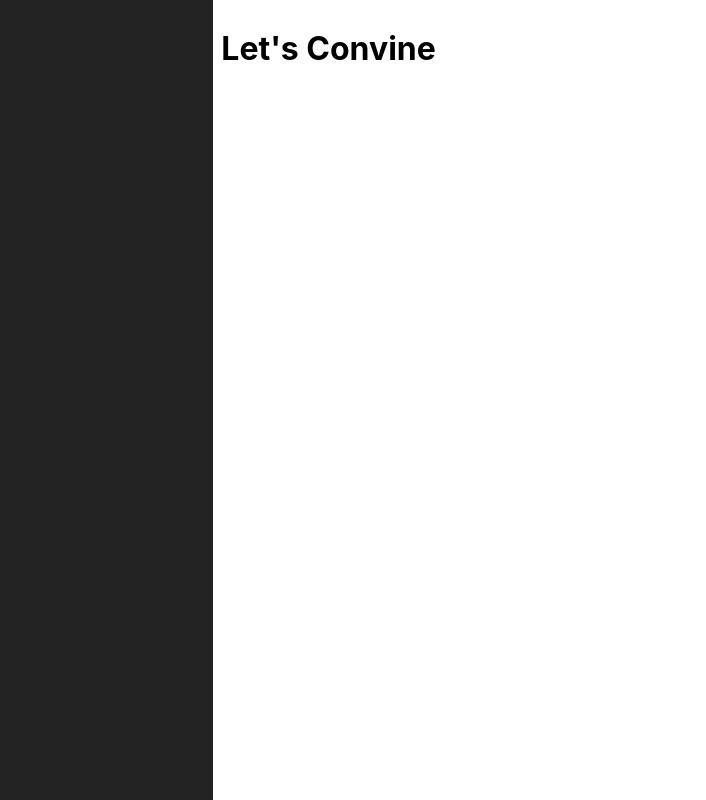
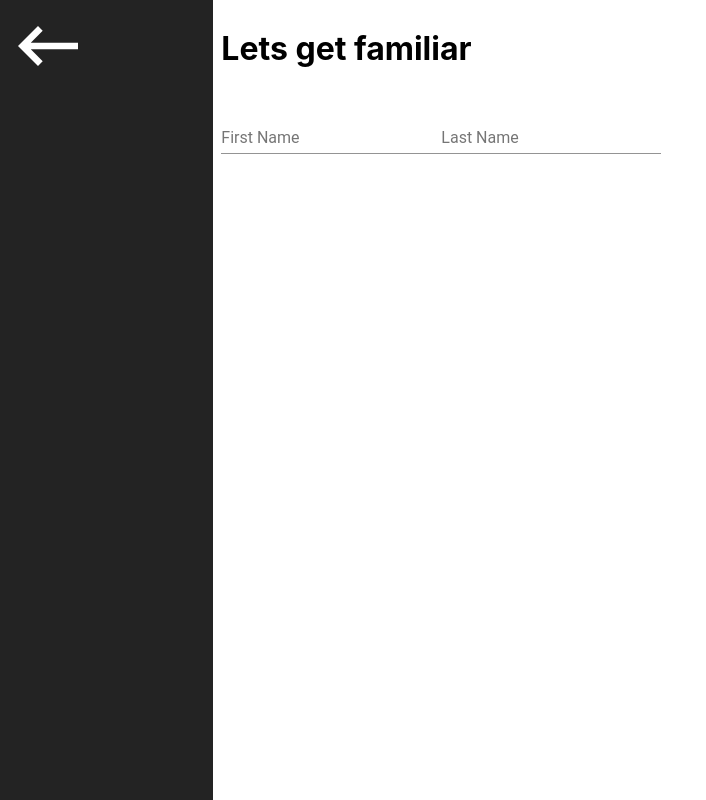
Before and after one commit to Scalework-Alchemist/portfolio, a React (Create React App) app in the folder frontend/: page /Contact in a window 1280 px wide. Shown: the whole page, without its empty margins (0-706 px from the left). Built offline with nearby package versions, Linux system fonts and the light colour scheme.

Commit message:
contact me started

```diff
--- a/frontend/src/App.js
+++ b/frontend/src/App.js
@@ -5,7 +5,7 @@ import './transitions.css'
 import { CheckerBoard } from "./components/checkerBoard/CheckerBoard";
 import { Helloworld } from "./components/helloWorld/HelloWorld";
 import { About } from './components/about/About';
-import {Contact} from './components/contact/Contact'
+import Contact from './components/contact/Contact'
 
 class App extends Component {
   constructor() {
--- a/frontend/src/components/contact/Contact.js
+++ b/frontend/src/components/contact/Contact.js
@@ -1,16 +1,83 @@
 import React, { Component } from "react";
 import "./contact.css";
-import Button from "@material-ui/core/Button"
-import BackButton from "../about/BackButton"
+import Button from "@material-ui/core/Button";
+import BackButton from "../about/BackButton";
+import TextField from "@material-ui/core/TextField"
 
-export const Contact = (props) => (
-  <div className="bodyWrapperStyle">
-    <div className="leftPane" style={{ backgroundColor: "rgba(0, 0, 0, 0.863)" }}></div>
-    <div className="rightPane">
-      <div className="sprawlContainer">
-        <h1>Let's Convine</h1>
 
+export default class Contact extends Component {
+  constructor() {
+    super();
+    this.state = {
+      name: ""
+    };
+  }
+
+  handleChange = (e) => {
+    e.persist();
+    const { name, value } = e.target;
+    this.setState({
+      [name]: value
+    });
+  };
+
+  clearInputs = () => {
+    this.setState({
+      name: ""
+    });
+  };
+
+  handleSubmit = e => {
+    e.preventDefault();
+    this.props
+      .addCart(this.state)
+      .then(response => {
+        this.clearInputs();
+      })
+      .catch(err => console.error(err.response.data.message));
+  };
+  render() {
+    return (
+      <div className="bodyWrapperStyle">
+        <div
+          className="leftPane"
+          style={{ backgroundColor: "rgba(0, 0, 0, 0.863)" }}
+        >
+          <Button onClick={() => this.props.history.push("/Portfolio")}>
+            <BackButton
+              style={{
+                onHover: "text-shadow: 2px 6px 8px rgba(255, 0, 0, 0.438)"
+              }}
+            />
+          </Button>
+        </div>
+        <div className="rightPane">
+          <div className="sprawlContainer">
+            <h1>Lets get familiar</h1>
+            <div className="contactForm">
+              <form action="">
+                <TextField
+                  id="first-name"
+                  name="firstName"
+                  label="First Name"
+                  value={this.state.firstName}
+                  onChange={this.handleChange}
+                  margin="normal"
+                />
+                <TextField
+                  id="last-name"
+                  name="lastName"
+                  label="Last Name"
+                  value={this.state.lastName}
+                  onChange={this.handleChange}
+                  margin="normal"
+                />
+
+              </form>
+            </div>
+          </div>
+        </div>
       </div>
-    </div>
-  </div>
-)
+    );
+  }
+}
```
